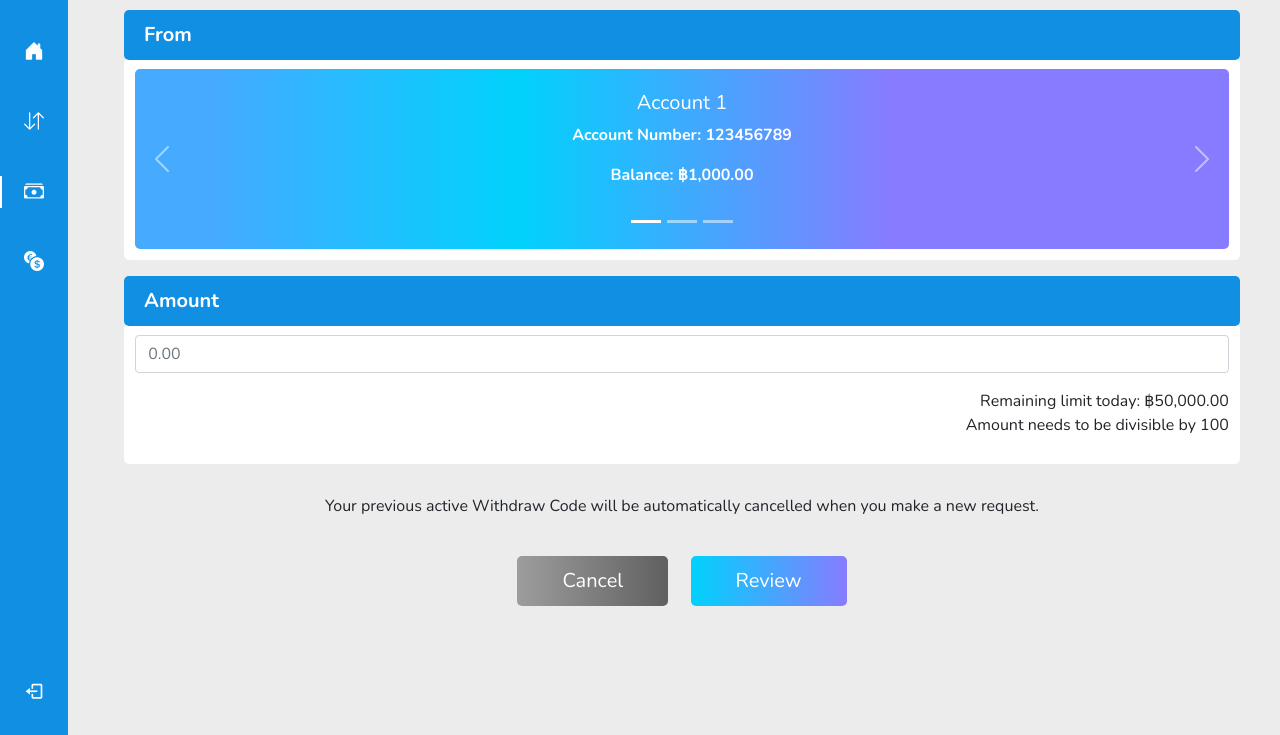
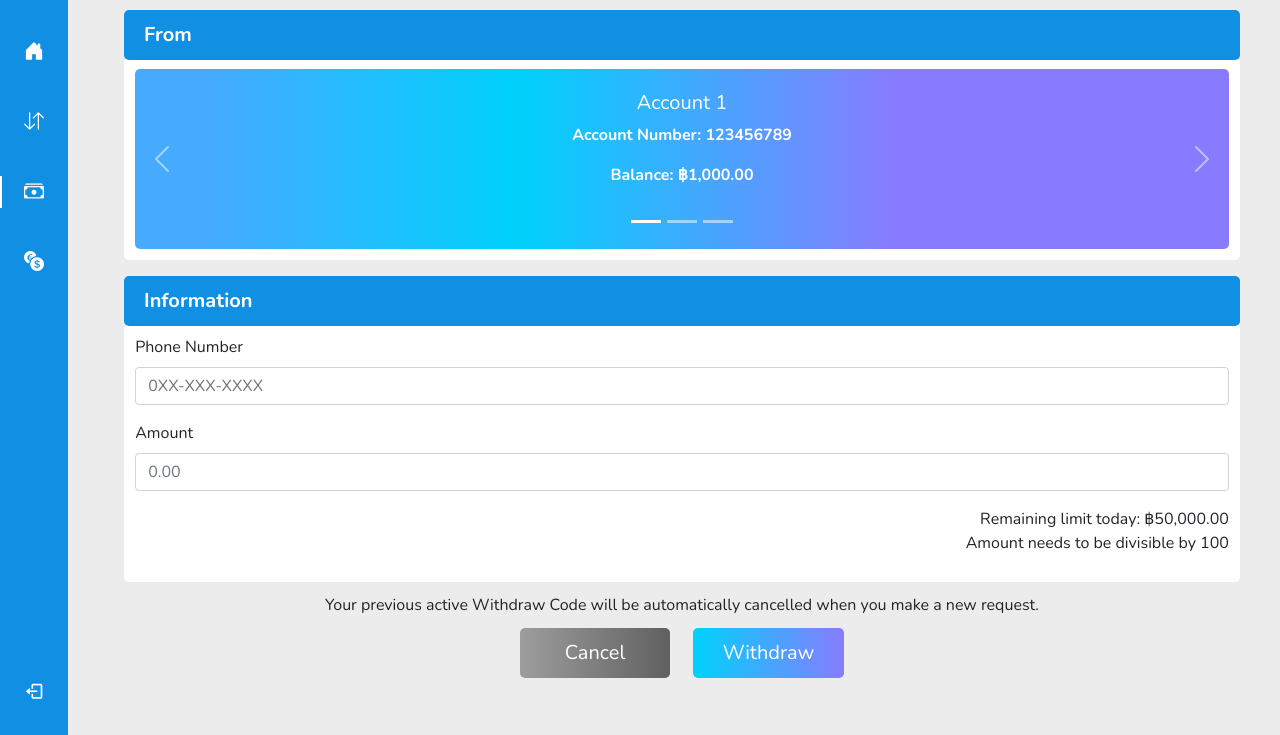
Before and after one commit to Thanida-P/Virtual-Banking-System-Prototype, a FastAPI app: page /withdraw in a window 1280 px wide. Shown: the part 65-800 px from the top of the page. Run offline with FastAPI, Linux system fonts and the light colour scheme; some libraries are stand-ins or nearby versions.

Commit message:
withdraw gui fix

```diff
--- a/main.py
+++ b/main.py
@@ -118,7 +118,7 @@ if not hasattr(root, "currency"):
 #login
 @app.get("/", response_class=HTMLResponse)
 async def login(request: Request):
-    return templates.TemplateResponse("withdrawalReview.html", {"request": request})
+    return templates.TemplateResponse("signup.html", {"request": request})
 
 #home
 @app.get("/home", response_class=HTMLResponse)
@@ -133,9 +133,13 @@ async def transfer(request: Request):
 async def withdraw(request: Request):
     return templates.TemplateResponse("withdrawal.html", {"request": request})
 
-@app.get("/withdraw/review", response_class=HTMLResponse)
+@app.get("/withdraw/code", response_class=HTMLResponse)
+async def withdrawCode(request: Request):
+    return templates.TemplateResponse("withdrawalCode.html", {"request": request})
+
+@app.get("/withdraw/otp", response_class=HTMLResponse)
 async def withdrawReview(request: Request):
-    return templates.TemplateResponse("withdrawalReview.html", {"request": request})
+    return templates.TemplateResponse("withdrawalOtp.html", {"request": request})
 
 @app.get("/transfer/review", response_class=HTMLResponse)
 async def transferReview(request: Request):
--- a/static/css/withdrawal.css
+++ b/static/css/withdrawal.css
@@ -45,18 +45,18 @@
     background-color: transparent;
 }
 
-.review-btn {
+.withdraw-btn {
     background: linear-gradient(to right, rgba(0, 210, 252, 1), rgba(135, 124, 255, 1));
     color: white;
     border: none;
-    padding: 10px 45px;
+    padding: 10px 30px;
     border-radius: 5px;
     cursor: pointer;
-    margin-top: 2%;
+    margin-top: 1%;
     font-size: 20px;
 }
 
-.review-btn:hover {
+.withdraw-btn:hover {
     background: linear-gradient(to left, rgba(0, 210, 252, 1), rgba(70, 170, 255, 1));
     color: white;
     box-shadow: 0 0 10px rgba(0, 0, 0, 0.2);
@@ -70,7 +70,7 @@
     padding: 10px 45px;
     border-radius: 5px;
     cursor: pointer;
-    margin-top: 2%;
+    margin-top: 1%;
     font-size: 20px;
 }
 
@@ -89,7 +89,6 @@
     justify-content: center;
     gap: 2%;
 }
-
 
 #from-header,
 #amount-header {
@@ -122,14 +121,19 @@
 
 .background-widget-bottom {
     padding: 1%;
-    text-align: right;
+    text-align: left;
 }
 
 .announce-label {
-    margin-top: 30px;
+    margin-top: 1%;
     text-align: center;
+    margin-bottom: 0;
 }
 
 input {
     text-align: left;
 }
+
+.remaining-limit {
+    text-align: right;
+}
--- a/static/js/withdrawal.js
+++ b/static/js/withdrawal.js
@@ -14,13 +14,14 @@ var carousel = new bootstrap.Carousel('#owned_accounts', {
     ride: false
 });
 
-function reviewWithdrawal() {
+function withdrawal() {
     const amount = $('#withdraw-amount').val();
-    if (amount === '' || amount === '0') {
-        alert('Please enter an amount.');
+    const phone = $('#phone-no').val();
+    if (amount === '' || amount === '0' || phone === '') {
+        alert('Please fill in all fields.');
     } else if (amount % 100 !== 0) {
         alert('Amount must be divisible by 100.');
     } else {
-        window.location.href = '/withdraw/review';
+        window.location.href = '/withdraw/otp';
     }
 }
--- a/templates/fakeATMConfirmation.html
+++ b/templates/fakeATMConfirmation.html
@@ -6,7 +6,7 @@ block content %}
 <p>Amount: 2000.00 Baht</p>
 <p>Fee: 0.00 baht</p>
 <div class="confirmation-buttons">
-    <button id="confirm-button">Confirm</button>
-    <button id="cancel-button">Cancel</button>
-  </div>
+  <button id="confirm-button">Confirm</button>
+  <button id="cancel-button">Cancel</button>
+</div>
 {% endblock %}
--- a/templates/withdrawal.html
+++ b/templates/withdrawal.html
@@ -51,19 +51,24 @@
                         </a>
                     </div>
                 </div>
-                <label for="withdraw-amount" id="amount-header" class="form-label">Amount</label>
+                <label for="withdraw-amount" id="amount-header" class="form-label">Information</label>
                 <div class="background-widget-bottom">
                     <div class="mb-3">
+                        <label id="input-label" class="form-label">Phone Number</label>
+                        <input type="tel" class="form-control" id="phone-no" name="phone-no" placeholder="0XX-XXX-XXXX" required>
+                    </div>
+                    <div class="mb-3">
+                        <label id="input-label" class="form-label">Amount</label>
                         <input type="number" class="form-control" id="withdraw-amount" name="withdraw-amount" placeholder="0.00" min="100" max="50000" step="100" required>
                     </div>
                     <div class="mb-3 remaining-limit">
-                        <p>Remaining limit today: &#3647;50,000.00<br>Amount needs to be divisible by 100</p>
+                        <p class="limit-label">Remaining limit today: &#3647;50,000.00<br>Amount needs to be divisible by 100</p>
                     </div>
                 </div>
                 <p class="announce-label">Your previous active Withdraw Code will be automatically cancelled when you make a new request.</p>
                 <div class="button-container">
                     <a href="/home" class="cancel-btn" onclick="return confirm('Are you sure you want to cancel?')">Cancel</a>
-                    <button type="button" class="review-btn" id="review-button" onclick="reviewWithdrawal()">Review</button>
+                    <button type="button" class="withdraw-btn" id="withdraw-button" onclick="withdrawal()">Withdraw</button>
                 </div>
             </div>
         </form>
```
Also changed, not shown: static/css/withdrawalOtp.css (renamed from static/css/withdrawalReview.css, +10 -4 lines), templates/withdrawalOtp.html (added, +34 -0 lines), templates/withdrawalReview.html (deleted, +0 -42 lines).
